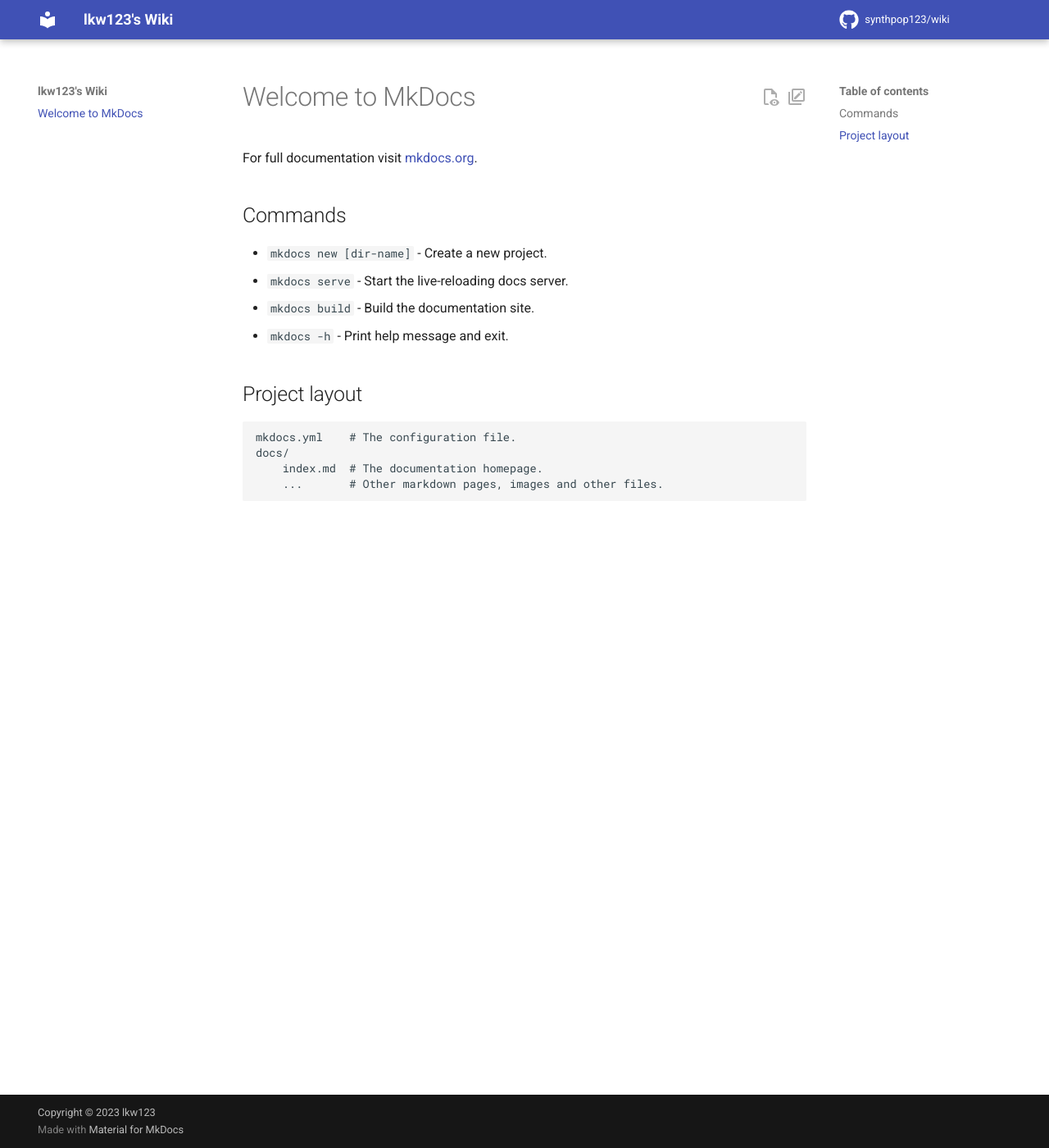
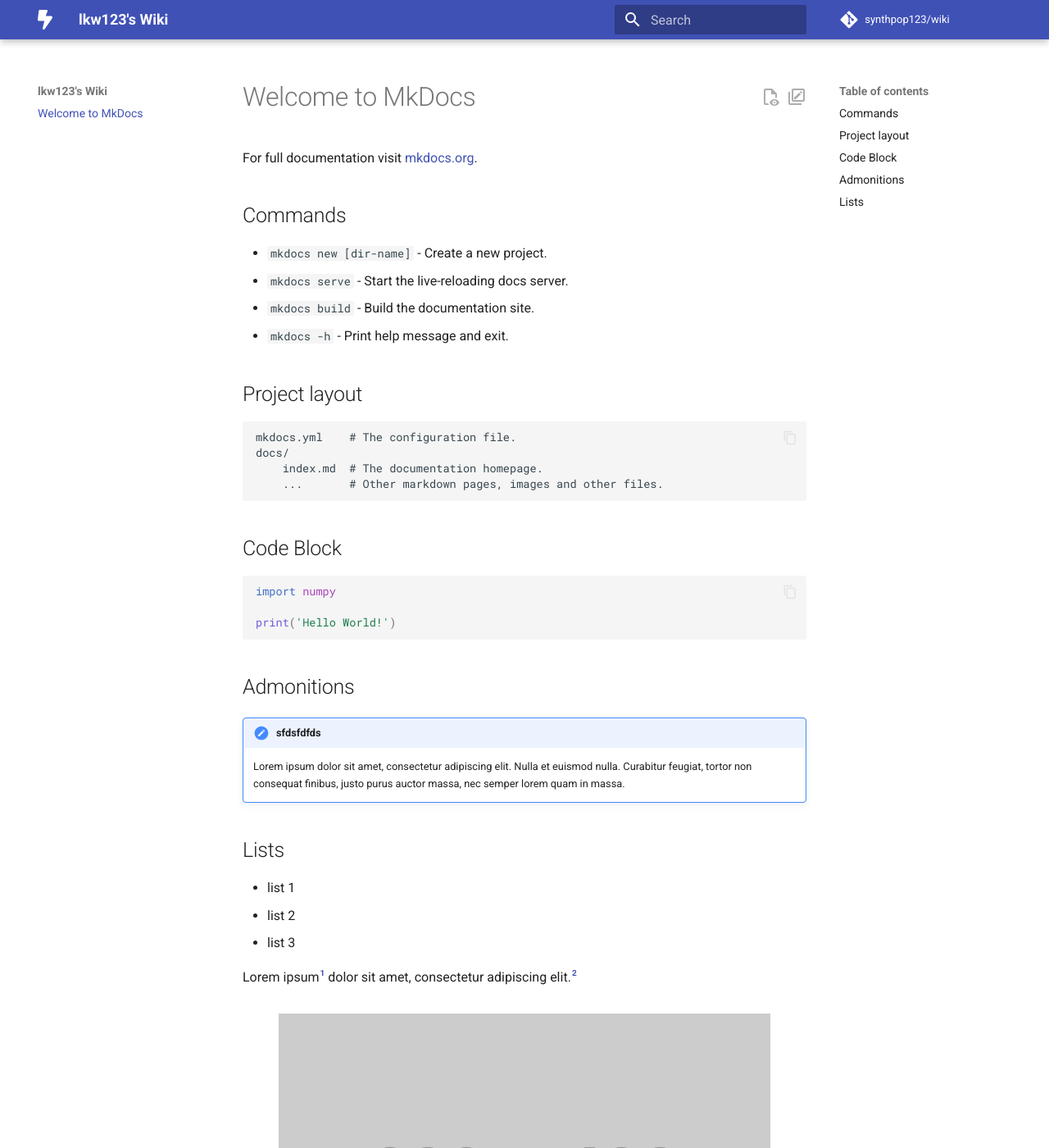
Before and after one commit to synthpop123/wiki, an MkDocs documentation site: the page built from docs/index.md, in a window 1280 px wide and 1400 px high. Shown: the whole window at 82% size. Built offline with MkDocs 1.6.1 and Material for MkDocs 9.7.7, drawn with Linux system fonts in a browser that asks for light colours; comment, search, counter and statistics services are not loaded; some of the changed text lies outside the part shown.

````diff
--- a/docs/index.md
+++ b/docs/index.md
@@ -15,3 +15,100 @@ For full documentation visit [mkdocs.org](https://www.mkdocs.org).
     docs/
         index.md  # The documentation homepage.
         ...       # Other markdown pages, images and other files.
+
+## Code Block
+
+```python
+import numpy
+
+print('Hello World!')
+```
+
+## Admonitions
+
+!!! note "sfdsfdfds"
+
+    Lorem ipsum dolor sit amet, consectetur adipiscing elit. Nulla et euismod
+    nulla. Curabitur feugiat, tortor non consequat finibus, justo purus auctor
+    massa, nec semper lorem quam in massa.
+
+## Lists
+
+* list 1
+* list 2
+* list 3
+
+Lorem ipsum[^1] dolor sit amet, consectetur adipiscing elit.[^2]
+
+[^1]: Lorem ipsum dolor sit amet, consectetur adipiscing elit.
+[^2]:
+    Lorem ipsum dolor sit amet, consectetur adipiscing elit. Nulla et euismod
+    nulla. Curabitur feugiat, tortor non consequat finibus, justo purus auctor
+    massa, nec semper lorem quam in massa.
+
+<figure markdown>
+  ![Image title](https://dummyimage.com/600x400/)
+  <figcaption>Image caption</figcaption>
+</figure>
+
+
+Definition list
+
+`Lorem ipsum dolor sit amet`
+
+:   Sed sagittis eleifend rutrum. Donec vitae suscipit est. Nullam tempus
+    tellus non sem sollicitudin, quis rutrum leo facilisis.
+
+`Cras arcu libero`
+
+:   Aliquam metus eros, pretium sed nulla venenatis, faucibus auctor ex. Proin
+    ut eros sed sapien ullamcorper consequat. Nunc ligula ante.
+
+    Duis mollis est eget nibh volutpat, fermentum aliquet dui mollis.
+    Nam vulputate tincidunt fringilla.
+    Nullam dignissim ultrices urna non auctor.
+
+
+The homomorphism $f$ is injective if and only if its kernel is only the
+singleton set $e_G$, because otherwise $\exists a,b\in G$ with $a\neq b$ such
+that $f(a)=f(b)$.
+
+$$
+\lim_{x \to +\infty} F(x)=G(x)
+$$
+
+| Method      | Description                          |
+| ----------- | ------------------------------------ |
+| `GET`       | :material-check:     Fetch resource  |
+| `PUT`       | :material-check-all: Update resource |
+| `DELETE`    | :material-close:     Delete resource |
+
+``` py title="bubble_sort.py" linenums="1"
+def bubble_sort(items):
+    for i in range(len(items)):
+        for j in range(len(items) - 1 - i):
+            if items[j] > items[j + 1]:
+                items[j], items[j + 1] = items[j + 1], items[j]
+```
+
+=== "C"
+
+    ``` c
+    #include <stdio.h>
+
+    int main(void) {
+      printf("Hello world!\n");
+      return 0;
+    }
+    ```
+
+=== "C++"
+
+    ``` c++
+    #include <iostream>
+
+    int main(void) {
+      std::cout << "Hello world!" << std::endl;
+      return 0;
+    }
+    ```
--- /dev/null
+++ b/docs/javascripts/katex.js
@@ -0,0 +1,10 @@
+document$.subscribe(({ body }) => {
+    renderMathInElement(body, {
+      delimiters: [
+        { left: "$$",  right: "$$",  display: true },
+        { left: "$",   right: "$",   display: false },
+        { left: "\\(", right: "\\)", display: false },
+        { left: "\\[", right: "\\]", display: true }
+      ],
+    })
+  })
--- a/mkdocs.yml
+++ b/mkdocs.yml
@@ -4,16 +4,81 @@ site_author: lkw123
 repo_url: https://github.com/synthpop123/wiki
 repo_name: synthpop123/wiki
 edit_uri: edit/main/docs/
+
 theme:
   name: material
+  favicon: images/favicon.ico
   icon:
-    repo: fontawesome/brands/github
+    logo: fontawesome/solid/bolt-lightning
+    repo: fontawesome/brands/git-alt
     edit: material/pencil-box-multiple-outline
     # view: material/eye
   features:
     - content.action.edit
     - content.action.view
+    - navigation.instant
+    - navigation.instant.prefetch
+    - navigation.prune
+    - search.highlight
+    - search.suggest
+    - content.code.copy
+    # - toc.integrate
 plugins:
   - git-revision-date-localized:
-      enable_creation_date: true
+      enable_creation_date: false
+      type: timeago
+  - search:
+      separator: '[\s\u200b\-]'
+  - glightbox
+  - minify:
+      minify_html: true
+      minify_js: true
+      minify_css: true
+
 copyright: Copyright &copy; 2023 lkw123
+
+extra:
+  social:
+    - icon: fontawesome/brands/github
+      link: https://github.com/synthpop123
+    - icon: fontawesome/brands/x-twitter
+      link: https://twitter.com/whoamamamiii
+    - icon: fontawesome/brands/telegram
+      link: https://t.me/lkwtg
+    - icon: fontawesome/solid/envelope
+      link: mailto:me@lkwplus.com
+
+markdown_extensions:
+  - admonition
+  - pymdownx.details
+  - pymdownx.superfences
+  - footnotes
+  - md_in_html
+  - attr_list
+  - def_list
+  - tables
+  - pymdownx.emoji:
+      emoji_index: !!python/name:material.extensions.emoji.twemoji
+      emoji_generator: !!python/name:material.extensions.emoji.to_svg
+  # - pymdownx.tasklist:
+  #     custom_checkbox: true
+  - pymdownx.arithmatex:
+      generic: true
+  - toc:
+      permalink: true
+  - pymdownx.highlight:
+      anchor_linenums: true
+      line_spans: __span
+      pygments_lang_class: true
+  - pymdownx.inlinehilite
+  - pymdownx.snippets
+  - pymdownx.tabbed:
+      alternate_style: true
+
+extra_javascript:
+  - javascripts/katex.js
+  - https://cdnjs.cloudflare.com/ajax/libs/KaTeX/0.16.7/katex.min.js
+  - https://cdnjs.cloudflare.com/ajax/libs/KaTeX/0.16.7/contrib/auto-render.min.js
+
+extra_css:
+  - https://cdnjs.cloudflare.com/ajax/libs/KaTeX/0.16.7/katex.min.css
--- /dev/null
+++ b/requirements.txt
@@ -0,0 +1,2 @@
+mkdocs-glightbox
+mkdocs-minify-plugin
````
Also changed, not shown: README.md (+2 -0 lines), docs/images/favicon.ico (renamed from assets/favicon.ico).
